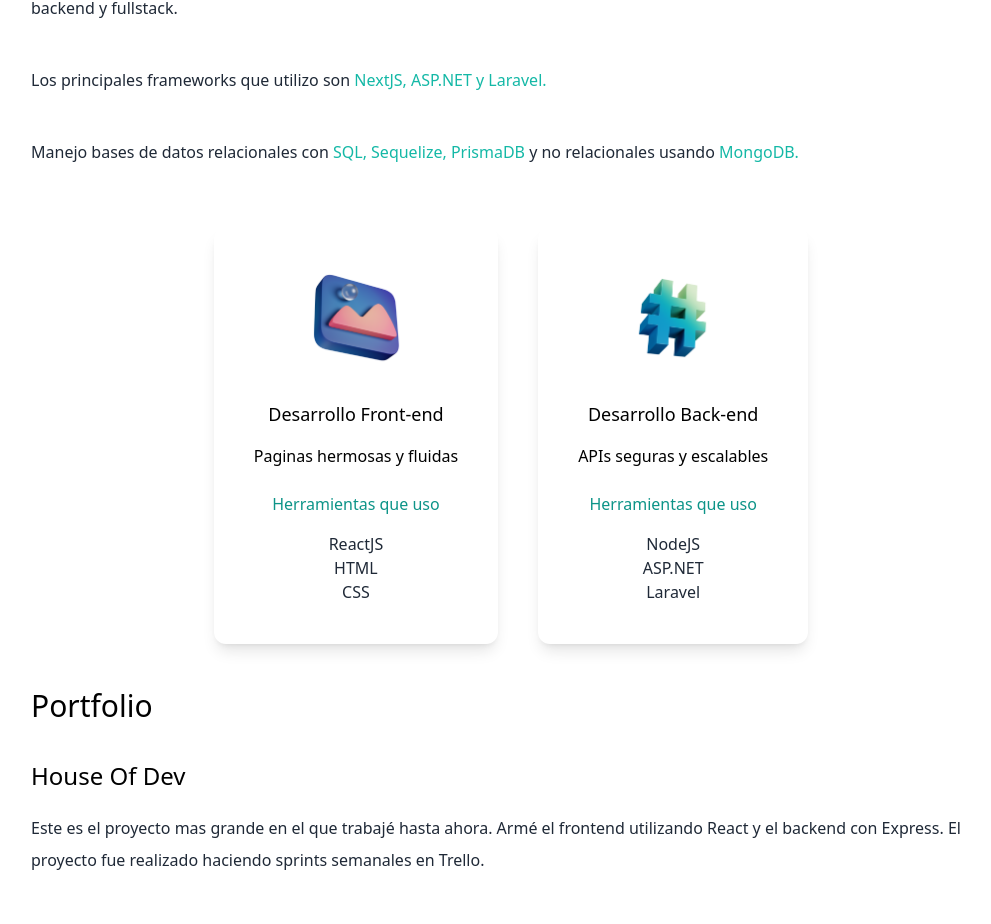
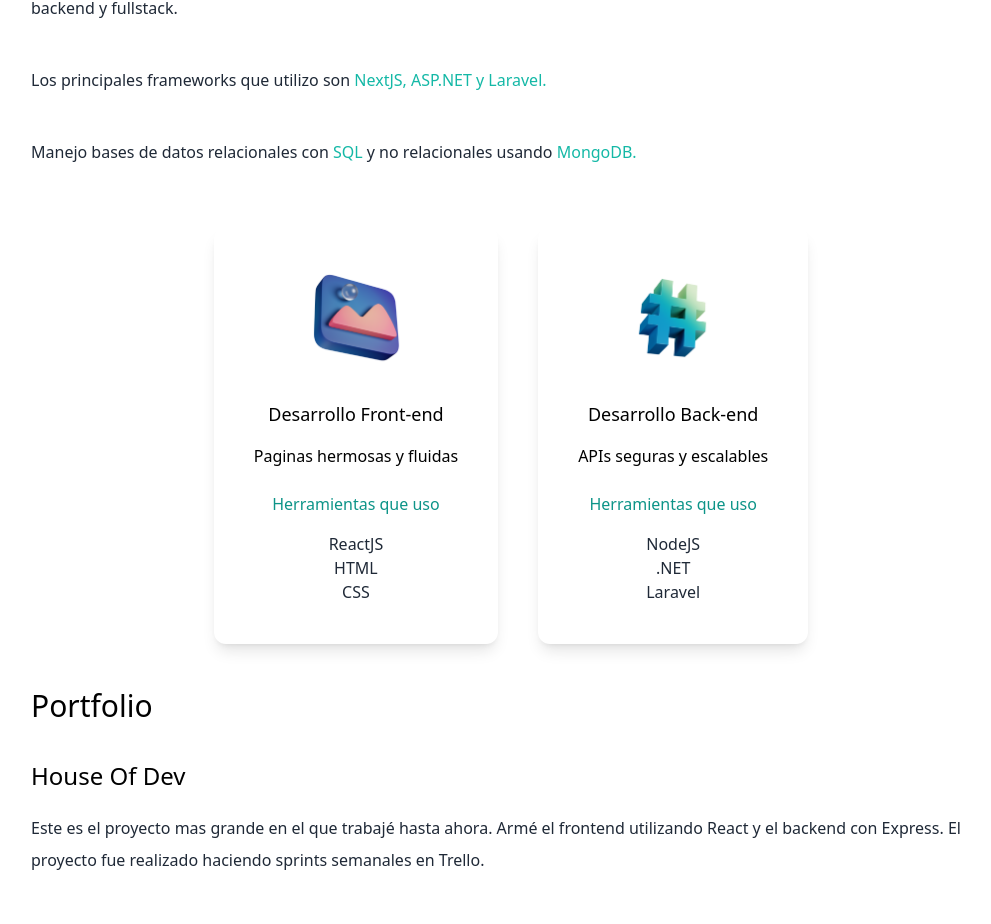
Before and after one commit to ryumartinez/porfolio, a Next.js app: page / in a window 1280 px wide. Shown: the part 912-1836 px from the top of the page, without its empty margins (129-1120 px from the left). Built offline with nearby package versions, Linux system fonts and the light colour scheme.

Commit message:
Update index.tsx

```diff
--- a/src/pages/index.tsx
+++ b/src/pages/index.tsx
@@ -88,7 +88,7 @@ const Home: NextPage = () => {
             </p>
             <p className="text-md py-5 leading-8 text-gray-800">
               Manejo bases de datos relacionales con
-              <span className="text-teal-500"> SQL, Sequelize, PrismaDB</span> y
+              <span className="text-teal-500"> SQL</span> y
               no relacionales usando
               <span className="text-teal-500"> MongoDB.</span>
             </p>
@@ -125,7 +125,7 @@ const Home: NextPage = () => {
               <p className="py-2">APIs seguras y escalables</p>
               <h4 className="py-4 text-teal-600">Herramientas que uso</h4>
               <p className="text-gray-800"> NodeJS</p>
-              <p className="text-gray-800"> ASP.NET</p>
+              <p className="text-gray-800"> .NET</p>
               <p className="text-gray-800"> Laravel</p>
             </div>
           </div>
```
